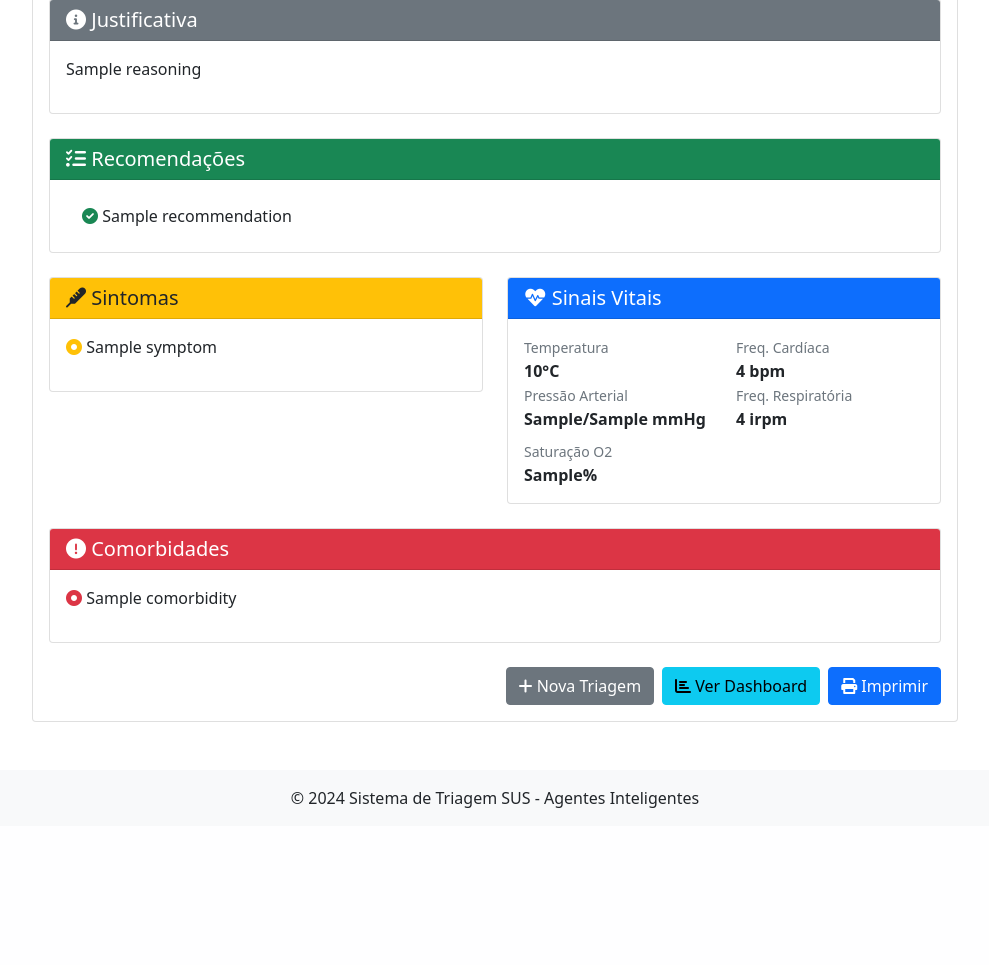
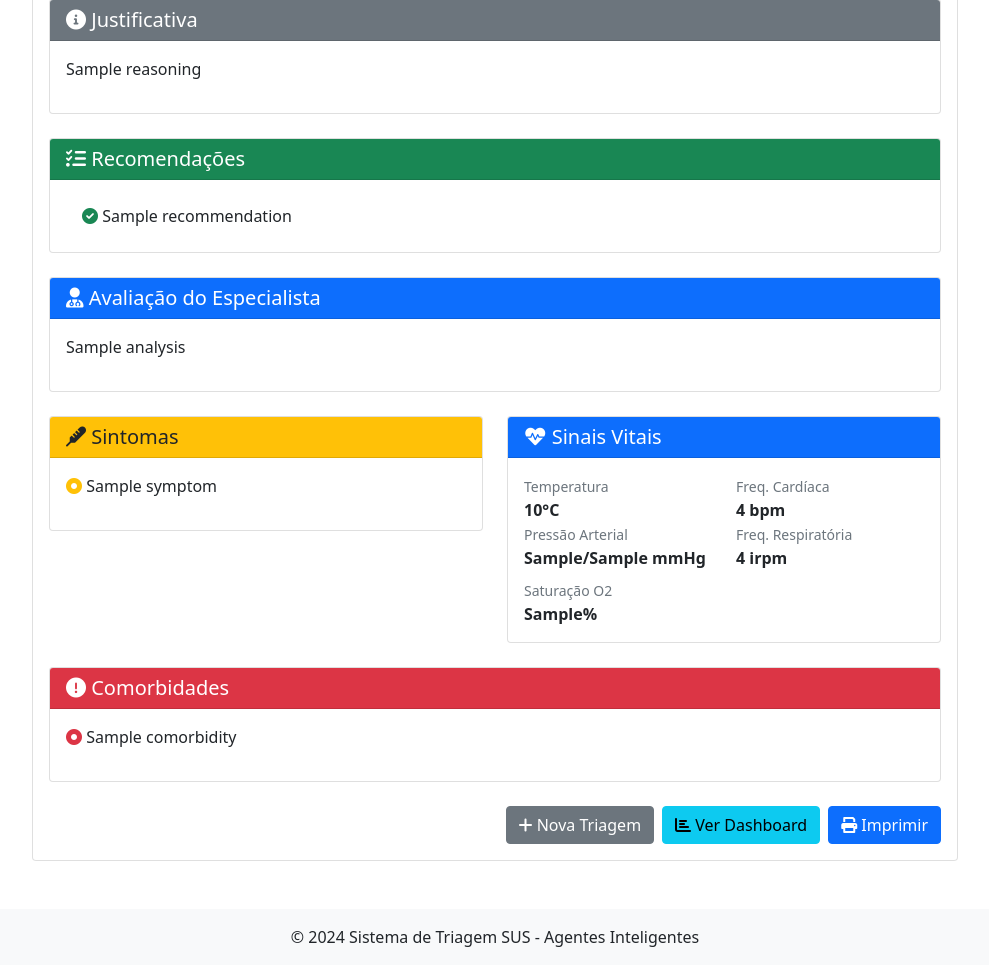
Before and after one commit to naubergois/triagem, a Flask app: template sistema_triagem_sus_completo/triagem_sus/web/templates/resultado.html in a window 1280 px wide. Shown: the part 411-1376 px from the top of the page, without its empty margins (145-1134 px from the left). Before the commit the page ends 1219 px from the top, so only its background shows below. Run offline with Flask 3, Linux system fonts and the light colour scheme; the template is opened without the code that fills it: most values are stand-ins (such as "Sample title", 1, 10 or a date in 2020).

Commit message:
Integra PatientAnalysisAgent na inserção de triagem

```diff
--- a/sistema_triagem_sus_completo/triagem_sus/web/app.py
+++ b/sistema_triagem_sus_completo/triagem_sus/web/app.py
@@ -8,6 +8,9 @@ import sys
 import os
 from io import StringIO
 from contextlib import redirect_stdout
+from dotenv import load_dotenv
+
+load_dotenv()
 
 # Adicionar o diretório pai ao path para importar módulos antes dos imports locais
 sys.path.append(os.path.dirname(os.path.dirname(os.path.abspath(__file__))))
@@ -24,6 +27,7 @@ from models.pneumonia_detector import PneumoniaXRayModel
 from agents.diabetes_risk_agent import DiabetesRiskAgent
 
 from agents.intelligent_triage_agent import IntelligentTriageAgent
+from agents.patient_analysis_agent import PatientAnalysisAgent
 
 app = Flask(__name__)
 app.secret_key = 'triagem_sus_secret_key'
@@ -33,15 +37,17 @@ triage_agent = None
 pneumonia_model = PneumoniaXRayModel()
 diabetes_model = DiabetesRiskModel()
 diabetes_agent = None
+analysis_agent = None
 
 # Fila de prioridade (heap)
 patient_queue: List[Dict] = []
 
 def load_triage_agent():
     """Carrega agentes e modelos de ML"""
-    global triage_agent, diabetes_agent, diabetes_model, pneumonia_model
+    global triage_agent, diabetes_agent, diabetes_model, pneumonia_model, analysis_agent
     try:
         triage_agent = IntelligentTriageAgent()
+        analysis_agent = PatientAnalysisAgent()
 
         model_path = os.path.join(os.path.dirname(__file__), '..', 'models', 'diabetes_model.pkl')
         if os.path.exists(model_path):
@@ -94,6 +100,14 @@ def realizar_triagem():
         # Simular triagem (em um sistema real, usaria o agente)
         result = simulate_triage(patient_data)
 
+        # Avaliação clínica via PatientAnalysisAgent
+        analysis = None
+        if analysis_agent:
+            try:
+                analysis = analysis_agent.evaluate(patient_data)
+            except Exception as e:
+                analysis = f"Erro na análise: {str(e)}"
+
         # Calcular probabilidade de diabetes, se o modelo estiver disponível
         diabetes_score = None
         if diabetes_model.is_trained():
@@ -106,10 +120,11 @@ def realizar_triagem():
             'patient_id': patient_data['patient_id'],
             'triage_result': result,
             'diabetes_score': diabetes_score,
+            'analysis': analysis,
             'data': patient_data
         }))
 
-        return render_template('resultado.html', result=result, patient_data=patient_data)
+        return render_template('resultado.html', result=result, patient_data=patient_data, analysis=analysis)
 
     except Exception as e:
         return jsonify({'error': str(e)}), 500
--- a/sistema_triagem_sus_completo/triagem_sus/web/templates/resultado.html
+++ b/sistema_triagem_sus_completo/triagem_sus/web/templates/resultado.html
@@ -68,6 +68,18 @@
                         </ul>
                     </div>
                 </div>
+
+                <!-- Avaliação do Especialista -->
+                {% if analysis %}
+                <div class="card mb-4">
+                    <div class="card-header bg-primary text-white">
+                        <h5 class="mb-0"><i class="fas fa-user-md"></i> Avaliação do Especialista</h5>
+                    </div>
+                    <div class="card-body">
+                        <p>{{ analysis }}</p>
+                    </div>
+                </div>
+                {% endif %}
 
                 <!-- Sintomas e Sinais Vitais -->
                 <div class="row mb-4">
```
